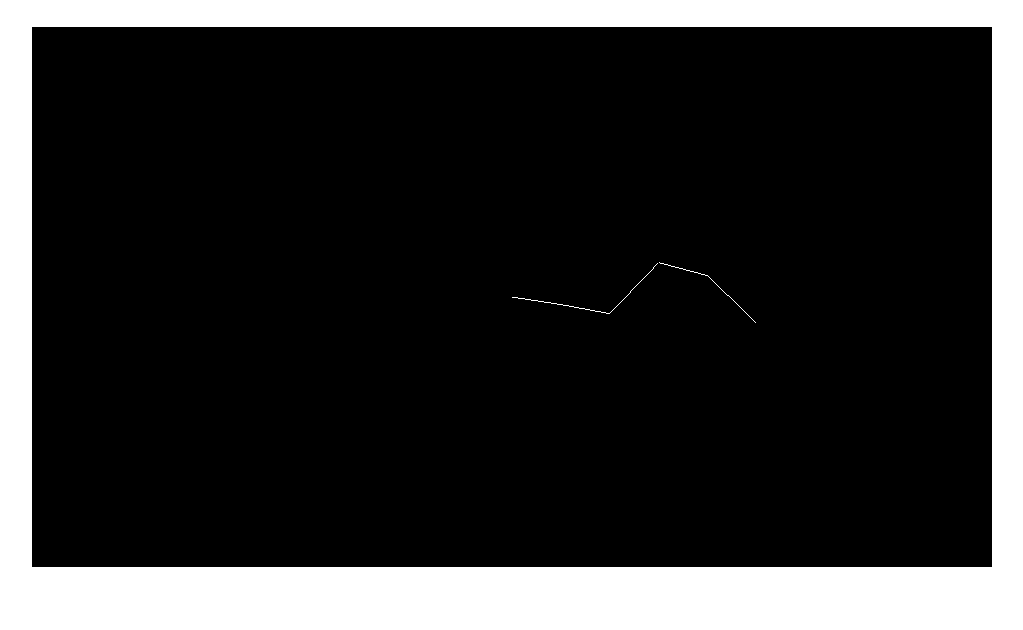
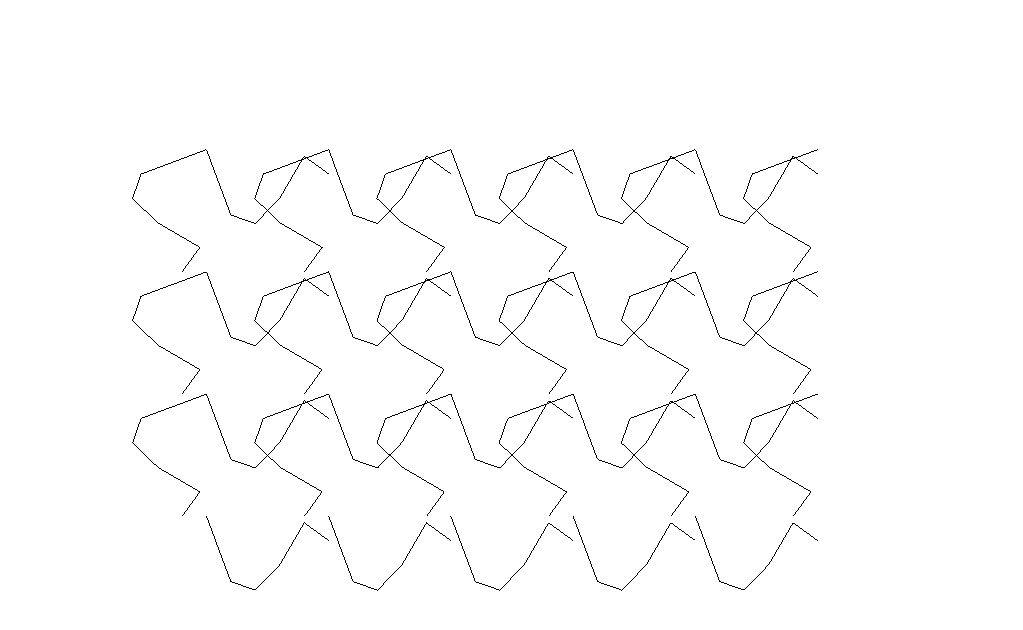
Before and after one commit to KoheiMikami/EscherSimulate, a plain HTML site: page index.html in a window 1280 px wide. Shown: the part 60-690 px from the top of the page, without its empty margins (128-1151 px from the left). Drawn offline with Linux system fonts and the light colour scheme.

Commit message:
とりあえず完成かも

```diff
--- a/index.html
+++ b/index.html
@@ -14,7 +14,7 @@
       width: 960px;
       margin: 0 auto;
       margin-top: 20px;
-      margin-bottom: 30px;
+      margin-bottom: 70px;
     }
 
     #stage {
@@ -31,16 +31,28 @@
   <script src="perlin-noise-simplex.js"></script>
 
   <script>
-    Line = function() {
+    Line = function(translateX, translateY, rotateZ) {
       this.curveObject;
-      this.startPos = {x:0,y:0};
-      this.endPos = {x:0,y:0};
-      this.pos = {x:0,y:0};
+      this.startPos = {
+        x: 0,
+        y: 0
+      };
+      this.endPos = {
+        x: 0,
+        y: 0
+      };
+      this.pos = {
+        x: 0,
+        y: 0
+      };
       this.count;
       this.startPosArr = [];
       this.endPosArr = [];
       this.pct = 0;
       this.isAnimation = false;
+      this.translateX = translateX;
+      this.translateY = translateY;
+      this.rotateZ = rotateZ;
     };
     Line.prototype.createLine = function() {
       var curve = new THREE.CubicBezierCurve3(
@@ -55,9 +67,15 @@
         geometry.vertices = curve.getPoints(5);
         return geometry;
       })(), new THREE.LineBasicMaterial({
-        color: 0xffffff
+        color: 0x000000
       }));
+      //this.curveObject.translateX(-400);
+      //this.curveObject.translateY(127);
+      this.curveObject.translateX(this.translateX);
+      this.curveObject.translateY(this.translateY);
+      this.curveObject.scale.x = 0.5;
 
+      this.curveObject.rotation.z = this.degToRad(this.rotateZ);
       return this.curveObject;
     };
 
@@ -74,7 +92,7 @@
       this.vertexOp(val);
     };
 
-    Line.prototype.setStartPos = function (val) {
+    Line.prototype.setStartPos = function(val) {
       this.vertexOp(val);
       this.isAnimation = false;
       this.startPosArr.length = 0;
@@ -83,14 +101,14 @@
       }
     };
 
-    Line.prototype.setEndPos = function (val) {
+    Line.prototype.setEndPos = function(val) {
       this.isAnimation = true;
       this.endPosArr.length = 0;
       for (var i = 0; i < this.curveObject.geometry.vertices.length; i++) {
         this.endPosArr.push(val[i]);
       }
     };
-    Line.prototype.getPct = function () {
+    Line.prototype.getPct = function() {
       return this.pct;
     };
 
@@ -106,16 +124,18 @@
         this.pct += 0.1;
 
         if (this.pct > 1.0) {
-          var array = [0,0,0,0,0,0];
+          var array = [0, 0, 0, 0, 0, 0];
           this.setStartPos(this.interpolateByPct(this.pct));
           this.pct = 0.0;
           this.isAnimation = false;
-        }else{
+        } else {
           this.vertexOp(this.interpolateByPct(this.pct));
         }
       }
+    };
 
-
+    Line.prototype.degToRad = function(deg) {
+      return deg * Math.PI / 180;
     };
 
     var syousuten2ika = function(val) {
@@ -126,13 +146,13 @@
       return val2;
     };
 
-    var isInteger = function (val) {
+    var isInteger = function(val) {
       var enumArr = ["true", "none", "false"];
       if (val > 0) {
         return enumArr[0];
       } else if (val < 0) {
         return enumArr[2];
-      }else{
+      } else {
         return enumArr[1];
       }
     };
@@ -160,9 +180,119 @@
       axis.position.set(0, 0, 0);
       //scene.add(axis);
 
-      var line = new Line();
-      var modelLine = line.createLine();
-      scene.add(modelLine);
+      //var line = new Line();
+      var lineArr = [];
+      var lineSize = 4;
+      for (var i = 0; i < lineSize; i++) {
+
+        lineArr.push(new Line(-375, 230 + (i * -150),0));
+        var modelLine = lineArr[i].createLine();
+
+        scene.add(modelLine);
+
+      }
+
+      for (var i = 0; i < lineSize; i++) {
+
+        lineArr.push(new Line(-375 + 150, 230 + (i * -150),0));
+        var modelLine = lineArr[i + 4].createLine();
+
+        scene.add(modelLine);
+
+      }
+
+      for (var i = 0; i < lineSize; i++) {
+
+        lineArr.push(new Line(-375 + 300, 230 + (i * -150),0));
+        var modelLine = lineArr[i + 8].createLine();
+
+        scene.add(modelLine);
+
+      }
+
+      for (var i = 0; i < lineSize; i++) {
+
+        lineArr.push(new Line(-375 + 450, 230 + (i * -150),0));
+        var modelLine = lineArr[i + 12].createLine();
+
+        scene.add(modelLine);
+
+      }
+
+      for (var i = 0; i < lineSize; i++) {
+
+        lineArr.push(new Line(-375 + 600, 230 + (i * -150),0));
+        var modelLine = lineArr[i + 16].createLine();
+
+        scene.add(modelLine);
+
+      }
+
+      for (var i = 0; i < 3; i++) {
+
+        lineArr.push(new Line(-375, 230 + (i * -150),-90));
+        var modelLine = lineArr[i + 20].createLine();
+
+        scene.add(modelLine);
+
+      }
+
+      for (var i = 0; i < 3; i++) {
+
+        lineArr.push(new Line(-375+150, 230 + (i * -150),-90));
+        var modelLine = lineArr[i + 23].createLine();
+
+        scene.add(modelLine);
+
+      }
+
+      for (var i = 0; i < 3; i++) {
+
+        lineArr.push(new Line(-375+300, 230 + (i * -150),-90));
+        var modelLine = lineArr[i + 26].createLine();
+
+        scene.add(modelLine);
+
+      }
+
+      for (var i = 0; i < 3; i++) {
+
+        lineArr.push(new Line(-375+450, 230 + (i * -150),-90));
+        var modelLine = lineArr[i + 29].createLine();
+
+        scene.add(modelLine);
+
+      }
+      for (var i = 0; i < 3; i++) {
+
+        lineArr.push(new Line(-375+600, 230 + (i * -150),-90));
+        var modelLine = lineArr[i + 32].createLine();
+
+        scene.add(modelLine);
+
+      }
+      for (var i = 0; i < 3; i++) {
+
+        lineArr.push(new Line(-375+750, 230 + (i * -150),-90));
+        var modelLine = lineArr[i + 35].createLine();
+
+        scene.add(modelLine);
+
+      }
+
+
+
+
+
+      // for (var i = 0; i < lineSize; i++) {
+      //   lineArr.push(new Line(-250, 230+(i*-150)));
+      //   var modelLine = lineArr[i+4].createLine();
+      //
+      //   scene.add(modelLine);
+      // }
+
+      // var modelLine = lineArr[0].createLine();
+      // scene.add(modelLine);
 
       var simpleNoise = new SimplexNoise;
 
@@ -175,36 +305,48 @@
         noiseArr.push(syousuten2ika(randomNoise));
 
       }
-      line.setStartPos(noiseArr);
+      //line.setStartPos(noiseArr);
+      for (var i = 0; i < lineArr.length; i++) {
+        lineArr[i].setStartPos(noiseArr);
+      }
 
-      //setInterval
       setInterval(function() {
 
         var endNoiseArr = [];
         var date = new Date();
-        console.log((date.getSeconds()+1));
         for (var i = 0; i < modelLine.geometry.vertices.length; i++) {
           var vertex = modelLine.geometry.vertices[i];
-          endNoiseArr.push(simpleNoise.noise(vertex.x / (date.getSeconds()+1), vertex.y / (date.getSeconds()+1)) * 100);
+          endNoiseArr.push(simpleNoise.noise(vertex.x / (date.getSeconds() + 1), vertex.y / (date.getSeconds() + 1)) * 100);
         }
 
-        if (line.getPct() == 0) {
-          line.setEndPos(endNoiseArr);
+        for (var i = 0; i < lineArr.length; i++) {
+          if (lineArr[i].getPct() == 0) {
+            lineArr[i].setEndPos(endNoiseArr);
+          }
+
         }
 
-      }, 1000);
+        // if (line.getPct() == 0) {
+        //   line.setEndPos(endNoiseArr);
+        // }
+
+      }, 1500);
 
 
       //rendering
       var renderer = new THREE.WebGLRenderer();
       renderer.setSize(width, height);
-      renderer.setClearColor(0x000000, 1);
+      renderer.setClearColor(0xffffff, 1);
       document.getElementById('stage').appendChild(renderer.domElement);
 
       var render = function() {
         requestAnimationFrame(render);
         renderer.render(scene, camera);
-        line.vertexPctUpdate();
+        //line.vertexPctUpdate();
+
+        for (var i = 0; i < lineArr.length; i++) {
+          lineArr[i].vertexPctUpdate();
+        }
 
       };
       render();
```
